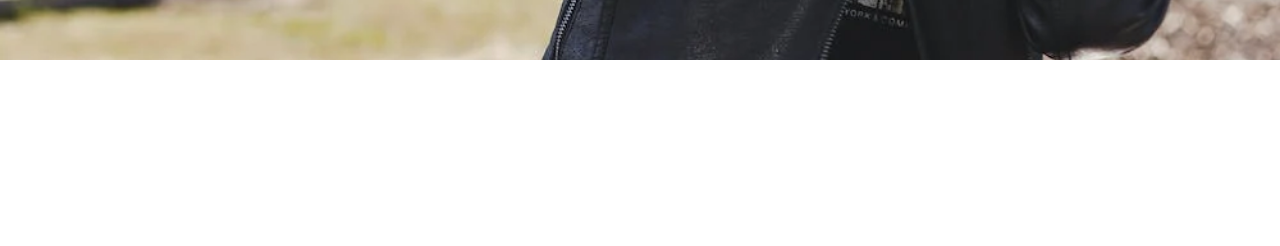
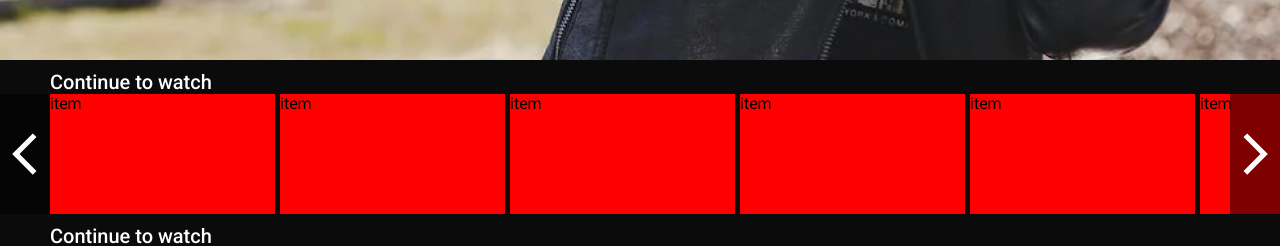
Before and after one commit to shariarhossain17/Netflix-Clone-Front-End, a React (Create React App) app: page / in a window 1280 px wide. Shown: the part 660-906 px from the top of the page. Before the commit the page ends 800 px from the top, so only its background shows below. Built offline with nearby package versions, Linux system fonts and the light colour scheme.

Commit message:
style item

```diff
--- a/src/Home/Home.scss
+++ b/src/Home/Home.scss
@@ -1,4 +1,5 @@
 .home {
   background-color: var(--main-color);
   color: #fff;
+  overflow: hidden;
 }
--- a/src/Home/Home.tsx
+++ b/src/Home/Home.tsx
@@ -1,4 +1,5 @@
 import Featured from "../components/Featured/Featured";
+import List from "../components/List/List";
 import TopBar from "../components/TopBar/TopBar";
 import "./Home.scss";
 const Home = () => {
@@ -6,6 +7,10 @@ const Home = () => {
     <div className="home">
       <TopBar />
       <Featured type="" />
+      <List />
+      <List />
+      <List />
+      <List />
     </div>
   );
 };
--- /dev/null
+++ b/src/components/List/List.scss
@@ -0,0 +1,36 @@
+.list {
+  width: 100%;
+  margin-top: 10px;
+
+  .listTitle {
+    color: #fff;
+    font-size: 20px;
+    font-weight: 500;
+    margin-left: 50px;
+  }
+  .wrapper {
+    position: relative;
+    .sliderArrow {
+      width: 50px;
+      height: 100%;
+      background-color: rgba(0, 0, 0, 0.5);
+      position: absolute;
+      z-index: 99;
+      top: 0;
+      bottom: 0;
+      margin: auto;
+
+      &.left {
+        left: 0;
+      }
+      &.right {
+        right: 0;
+      }
+    }
+    .container {
+      margin-left: 50px;
+      display: flex;
+      width: max-content;
+    }
+  }
+}
--- /dev/null
+++ b/src/components/List/List.tsx
@@ -0,0 +1,32 @@
+import {
+  ArrowBackIosOutlined,
+  ArrowForwardIosOutlined,
+} from "@material-ui/icons";
+import ListItem from "../ListItem/ListItem";
+import "./List.scss";
+const List = () => {
+  return (
+    <div className="list">
+      <span className="listTitle">Continue to watch</span>
+      <div className="wrapper">
+        <ArrowBackIosOutlined className="sliderArrow left" />
+        <div className="container">
+          <ListItem />
+          <ListItem />
+          <ListItem />
+          <ListItem />
+          <ListItem />
+          <ListItem />
+          <ListItem />
+          <ListItem />
+          <ListItem />
+          <ListItem />
+          <ListItem />
+        </div>
+        <ArrowForwardIosOutlined className="sliderArrow right" />
+      </div>
+    </div>
+  );
+};
+
+export default List;
--- /dev/null
+++ b/src/components/ListItem/ListItem.scss
@@ -0,0 +1,7 @@
+.listItem {
+  width: 225px;
+  height: 120px;
+  background-color: red;
+  color: black;
+  margin-right: 5px;
+}
--- /dev/null
+++ b/src/components/ListItem/ListItem.tsx
@@ -0,0 +1,7 @@
+import "./ListItem.scss";
+
+const ListItem = () => {
+  return <div className="listItem">item</div>;
+};
+
+export default ListItem;
```
